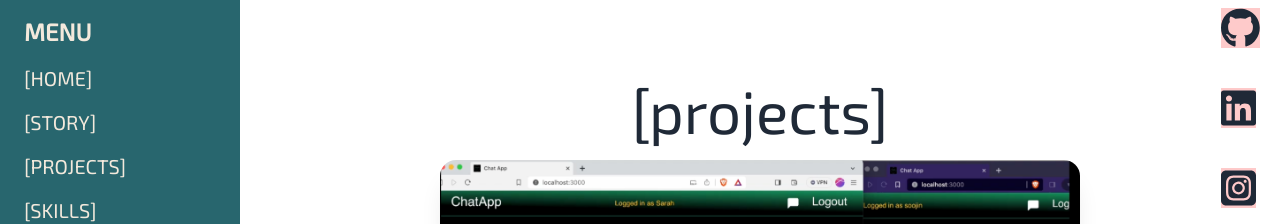
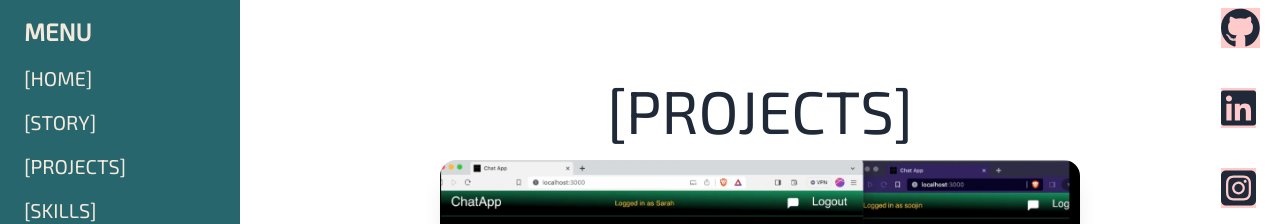
Before and after one commit to yll9108/portfolio-bubble-tea, a Next.js app: page /projects in a window 1280 px wide. Shown: the top 224 px of the page. Built offline with nearby package versions, Linux system fonts and the light colour scheme.

Commit message:
change title

```diff
--- a/src/app/post/page.jsx
+++ b/src/app/post/page.jsx
@@ -6,7 +6,7 @@ function page() {
         <>
             <div className="flex flex-col justify-center sm:m-auto">
                 {/* <div className="m-auto">POST</div> */}
-                <Title text="Post" />
+                <Title text="[POST]" />
                 <div className="w-3/5 m-auto">
                     <div className="md:flex gap-3">
                         <div className="card card-compact bg-base-100 shadow-xl">
--- a/src/app/projects/page.jsx
+++ b/src/app/projects/page.jsx
@@ -8,7 +8,7 @@ function Projects() {
     return (
         <>
             <div className="flex flex-col justify-center sm:mt-20 mx-auto w-2/3 space-y-5">
-                <Title text="[projects]" />
+                <Title text="[PROJECTS]" />
                 <div className="flex flex-wrap gap-10 justify-center">
                     {projectDetail.map((project) => (
                         <ProjectCard
--- a/src/app/skills/page.jsx
+++ b/src/app/skills/page.jsx
@@ -8,7 +8,7 @@ function Skills() {
     return (
         <>
             <div className="flex flex-col justify-center items-center sm:m-auto">
-                <Title text="Skill" />
+                <Title text="[SKILL]" />
                 {/* <div className="flex flex-row">
                     <div>123</div>
                     <div>123</div>
--- a/src/app/story/page.jsx
+++ b/src/app/story/page.jsx
@@ -6,7 +6,7 @@ import Title from "../common/Title";
 function Story() {
     return (
         <div className="flex flex-col w-3/5 justify-center m-auto space-y-5">
-            <Title text="[Story]" />
+            <Title text="[STORY]" />
             <Profile />
             <Introduction />
         </div>
```
